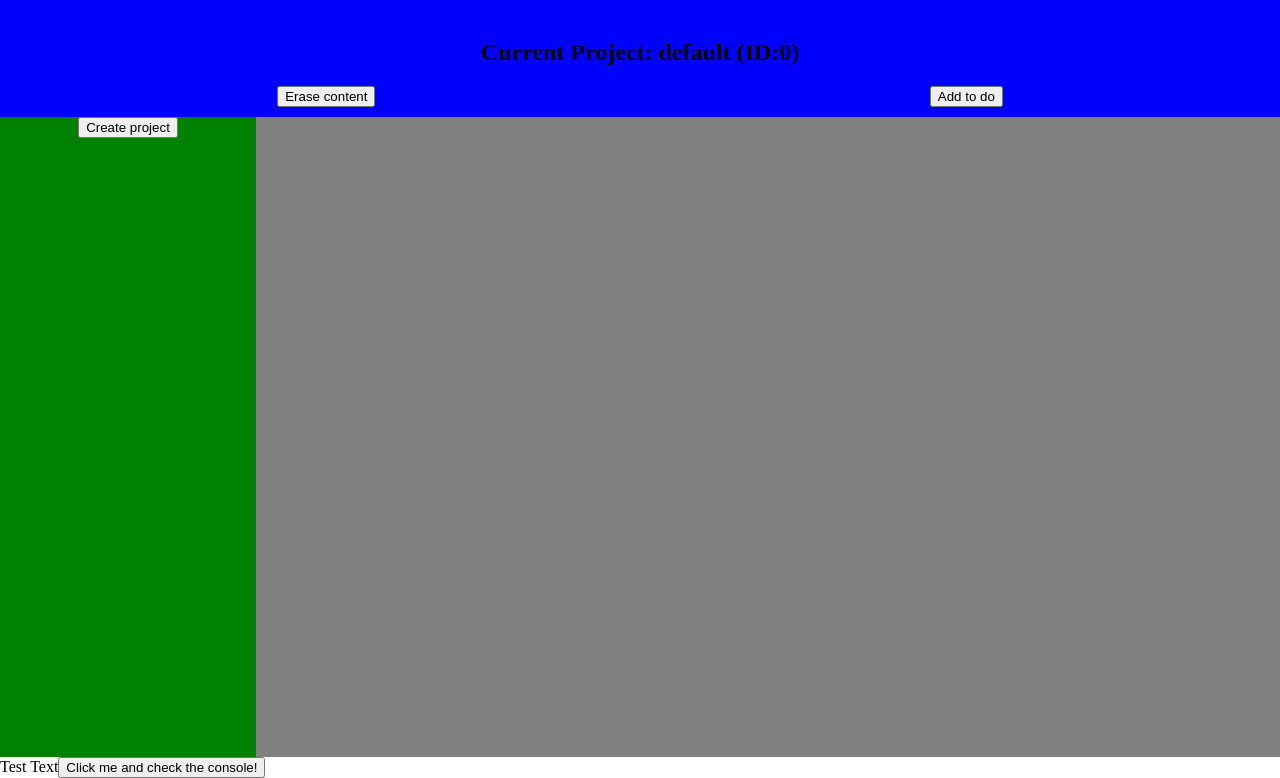
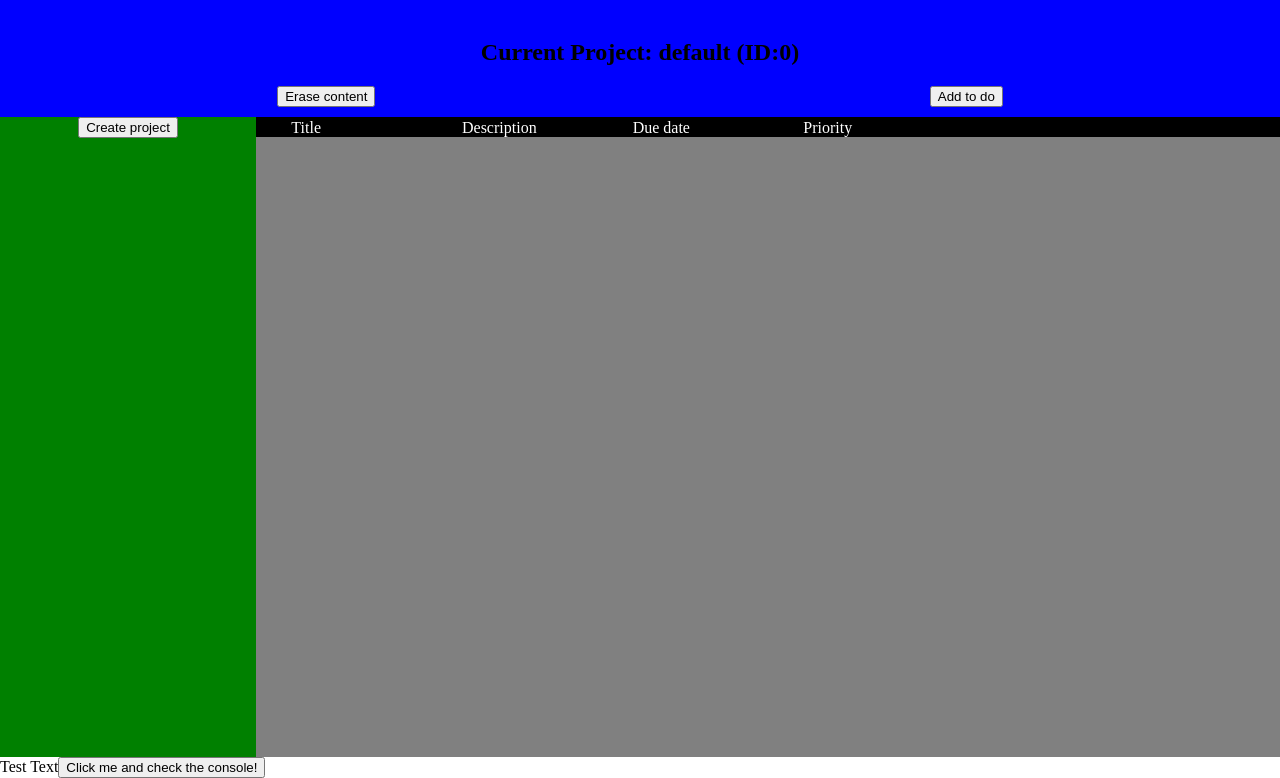
Before and after one commit to jpatten99/To-Do-List, a plain HTML site: page index.html in a window 1280 px wide. Shown: the part 61-839 px from the top of the page. Drawn offline with Linux system fonts and the light colour scheme.

Commit message:
#1Update styling to be continued...

```diff
--- a/index.html
+++ b/index.html
@@ -61,10 +61,17 @@
         <button type="button" id="projectFormBTN">Submit project</button>
         </form>
       </div>
-
-      <!-- content div -->
-      <div id="content"></div>
-
+      <div id="content-container">
+        <div id="titleBar">
+          <p id="todoAttribute" class="title">Title</p>
+          <p id="todoAttribute" class="title">Description</p>
+          <p id="todoAttribute" class="title">Due date</p>
+          <p id="todoAttribute" class="title">Priority</p>
+          <p id="todoAttribute" class="title"></p>
+          <p id="todoAttribute" class="title"></p>
+        </div>
+        <div id="content"></div>
+      </div>
     </div>
     <script src="main.js"></script>
    </body>
--- a/style.css
+++ b/style.css
@@ -40,22 +40,27 @@ body{
   align-items: center;
 }
 
+#content-container{
+  background-color: gray;
+  min-width: 80%;
+  display: flex;
+  flex-direction: column;
+  align-items: center;
+}
+
 #content{
   background-color: gray;
-  min-width: 80%;
+  min-width: 100%;
 }
 
 .Todo-container{
   display: flex;
   flex-direction: row;
   justify-content: space-around;
-  min-width: 100%;
-  max-width: 100%;
+  /* width: expression(100% - 2px + "px");
+  width:100%; */
   margin-bottom: 5px;
-}
-
-.inactive{
-  display: none;
+  border: #000000 solid 1px;
 }
 
 #complete{
@@ -63,10 +68,25 @@ body{
   text-decoration: line-through;
 }
 
-.hightlight{
+#todoAttribute{
+  width: 100px;
+  word-wrap: break-word;
+}
+
+p#todoAttribute.title{
+  background-color: white;
+  width: 100px;
+  height: 16px;
+  margin: 2px 0px;
+  background-color:black;
+  color: white;
+}
+
+#titleBar{
+  width: 100%;
   background-color: #000000;
-    border-color: #000000;
-    color: white;
+  display: flex;
+  justify-content: space-around;
 }
 
 .red{
@@ -80,3 +100,7 @@ body{
 .green{
   background-color: green;
 }
+
+.inactive{
+  display: none;
+}
```
